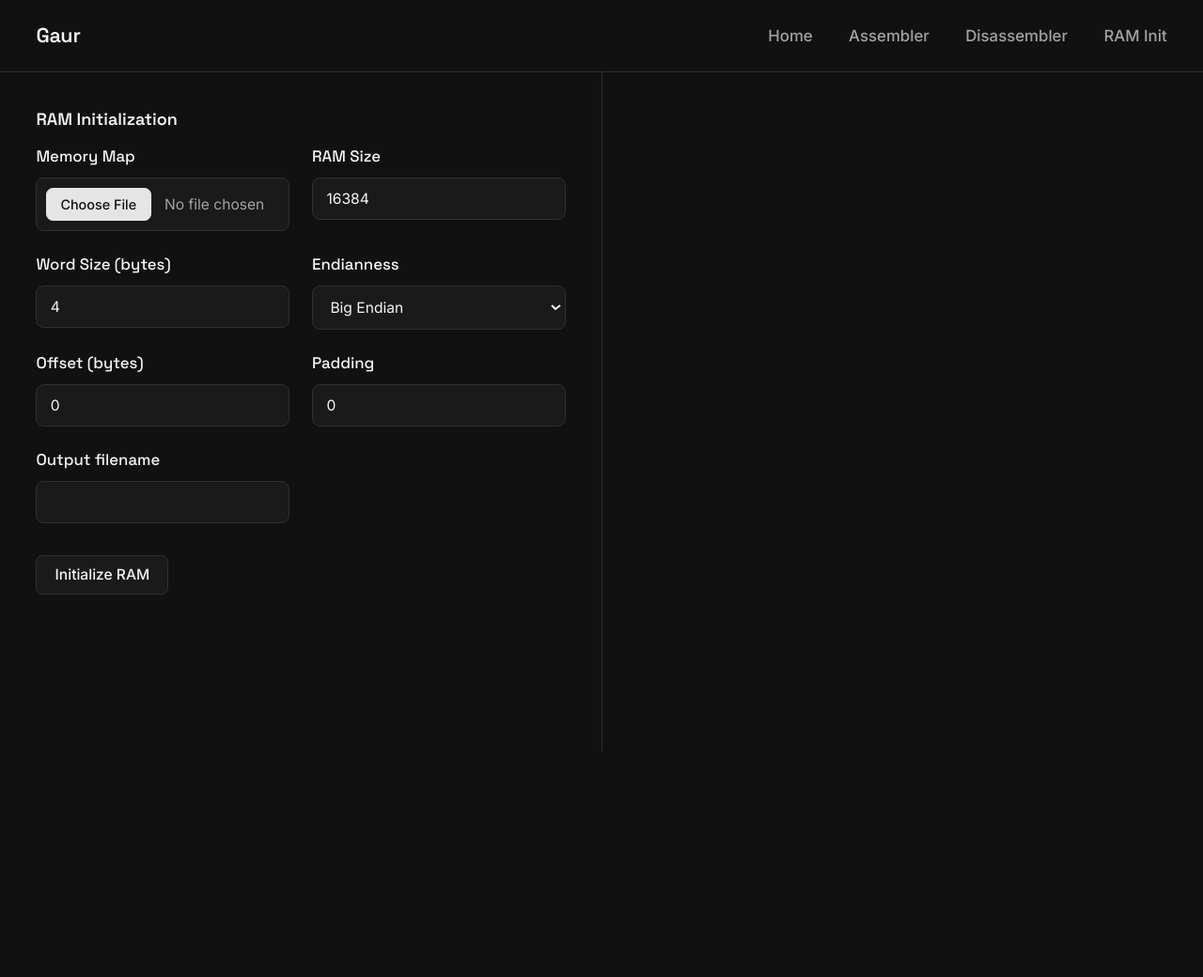
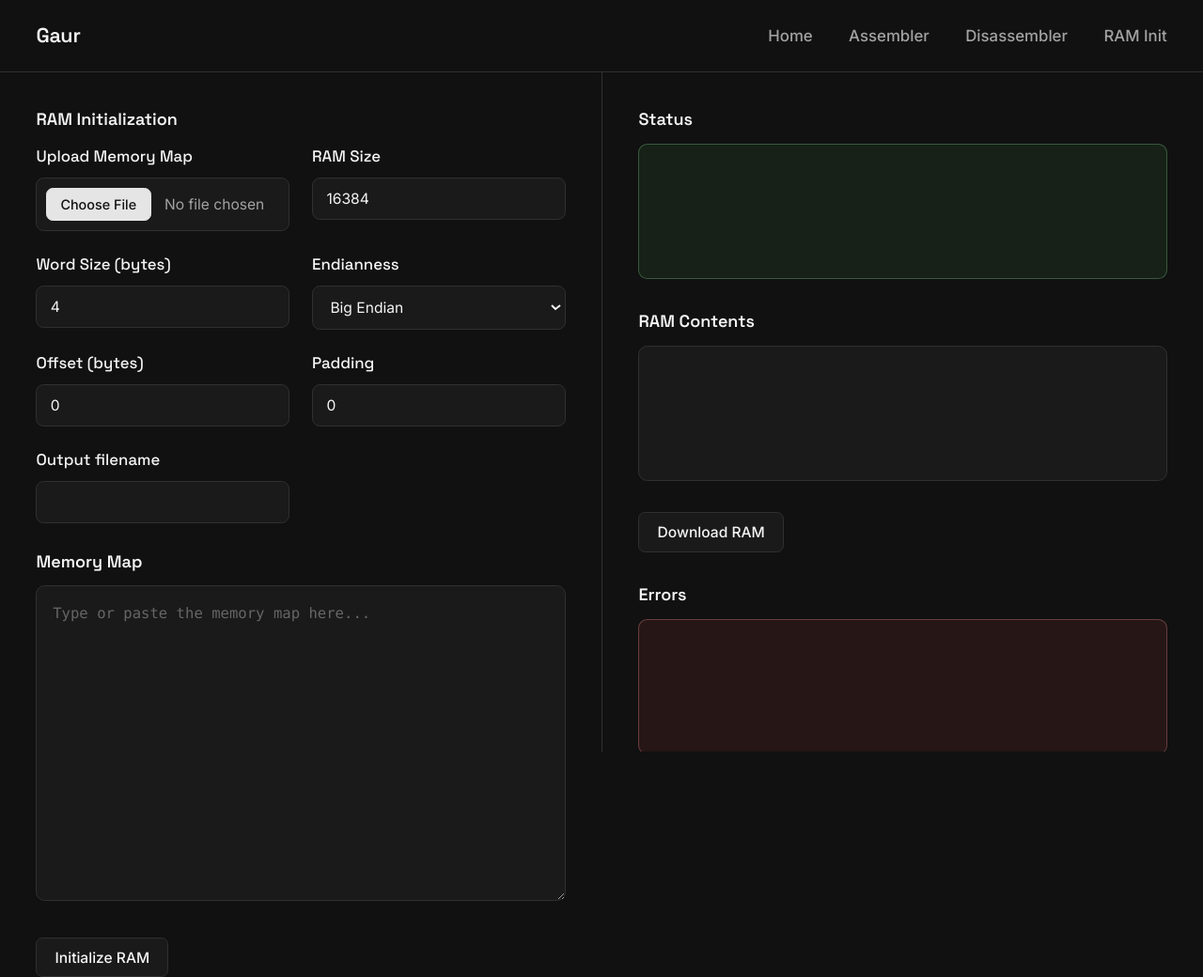
Before and after one commit to rajdeep-314/gaur-mirror, a plain HTML site: page web/pages/ram-init.html in a window 1280 px wide. Shown: the whole page at 94% size. Before the commit the page ends 800 px from the top, so only its background shows below. Drawn offline with Linux system fonts and the light colour scheme; a script that the page names is missing.

Commit message:
Ram-init Web : implemented the textarea and download working.

```diff
--- a/web/pages/ram-init.html
+++ b/web/pages/ram-init.html
@@ -38,23 +38,23 @@
 
                 <!-- Row 1 -->
                 <div class="input-group">
-                    <label for="ram-map-file"> Memory Map </label>
+                    <label for="ram-map-file">Upload Memory Map</label>
                     <input type="file" id="ram-map-file">
                 </div>
 
                 <div class="input-group">
-                    <label for="ram-size"> RAM Size </label>
+                    <label for="ram-size">RAM Size</label>
                     <input type="number" id="ram-size" value="16384">
                 </div>
 
                 <!-- Row 2 -->
                 <div class="input-group">
-                    <label for="word-size"> Word Size (bytes) </label>
+                    <label for="word-size">Word Size (bytes)</label>
                     <input type="number" id="word-size" value="4">
                 </div>
 
                 <div class="input-group">
-                    <label for="endianness"> Endianness </label>
+                    <label for="endianness">Endianness</label>
                     <select id="endianness">
                         <option value="big">Big Endian</option>
                         <option value="little">Little Endian</option>
@@ -63,21 +63,31 @@
 
                 <!-- Row 3 -->
                 <div class="input-group">
-                    <label for="offset"> Offset (bytes) </label>
+                    <label for="offset">Offset (bytes)</label>
                     <input type="number" id="offset" value="0">
                 </div>
 
                 <div class="input-group">
-                    <label for="padding"> Padding </label>
+                    <label for="padding">Padding</label>
                     <input type="text" id="padding" value="0">
                 </div>
 
                 <!-- Row 4 -->
                 <div class="input-group">
-                    <label for="output-file"> Output filename </label>
+                    <label for="output-file">Output filename</label>
                     <input type="text" id="output-file" value="">
                 </div>
 
+            </div>
+
+            <div id="map-editor">
+                <h2>Memory Map</h2>
+
+                <textarea
+                    id="ram-map-input"
+                    placeholder="Type or paste the memory map here..."
+                    spellcheck="false"
+                    wrap="off"></textarea>
             </div>
 
             <button id="ram-init-button">
@@ -108,6 +118,10 @@
                 </div>
             </div>
 
+            <div id="download-section">
+                <button id="download-output">Download RAM</button>
+            </div>
+
             <div id="error-section">
                 <h2>Errors</h2>
 
--- a/web/pages/style/ram_init_style.css
+++ b/web/pages/style/ram_init_style.css
@@ -352,17 +352,6 @@ body {
 }
 
 
-/* Hide section when its content is empty */
-
-#status-section:has(#ram-status:empty) {
-    display: none;
-}
-
-
-#error-section:has(#ram-errors:empty) {
-    display: none;
-}
-
 
 /* ================================
    Status
@@ -427,6 +416,7 @@ body {
 /* ================================
    Scrollbars
    ================================ */
+
 #ram-hex::-webkit-scrollbar,
 #ram-status::-webkit-scrollbar,
 #ram-errors::-webkit-scrollbar,
@@ -435,23 +425,22 @@ body {
     height: 8px;
 }
 
-#ram-hex::-webkit-scrollbar,
+#ram-hex::-webkit-scrollbar-track,
 #ram-status::-webkit-scrollbar-track,
 #ram-errors::-webkit-scrollbar-track,
 #output-panel::-webkit-scrollbar-track {
     background: transparent;
 }
 
-#ram-hex::-webkit-scrollbar,
+#ram-hex::-webkit-scrollbar-thumb,
 #ram-status::-webkit-scrollbar-thumb,
 #ram-errors::-webkit-scrollbar-thumb,
 #output-panel::-webkit-scrollbar-thumb {
     background: #3A3A3A;
-
     border-radius: 4px;
 }
 
-#ram-hex::-webkit-scrollbar,
+#ram-hex::-webkit-scrollbar-thumb:hover,
 #ram-status::-webkit-scrollbar-thumb:hover,
 #ram-errors::-webkit-scrollbar-thumb:hover,
 #output-panel::-webkit-scrollbar-thumb:hover {
@@ -532,10 +521,6 @@ body {
     margin-bottom: 28px;
 }
 
-#hex-section:has(#ram-hex:empty) {
-    display: none;
-}
-
 #hex-section h2 {
     font-family: var(--font-heading);
 
@@ -570,6 +555,118 @@ body {
 
     border: 1px solid var(--border);
     border-radius: 8px;
+}
+
+/* ================================
+   Memory Map Editor
+   ================================ */
+
+#map-editor {
+    margin-top: 24px;
+}
+
+#map-editor h2 {
+    font-family: var(--font-heading);
+
+    margin: 0 0 12px;
+
+    font-size: 15px;
+    font-weight: 600;
+
+    color: var(--text-primary);
+}
+
+#ram-map-input {
+    width: 100%;
+
+    height: 280px;
+
+    padding: 14px;
+
+    resize: vertical;
+
+    border: 1px solid var(--border);
+    border-radius: 8px;
+
+    background-color: var(--surface);
+
+    color: var(--text-primary);
+
+    outline: none;
+
+    font-family: var(--font-code);
+    font-size: 13px;
+    line-height: 1.6;
+
+    white-space: pre;
+
+    tab-size: 4;
+
+    transition: border-color 0.15s ease;
+}
+
+#ram-map-input:focus {
+    border-color: #555555;
+}
+
+#ram-map-input::placeholder {
+    color: #666666;
+}
+
+#ram-map-input::-webkit-scrollbar {
+    width: 8px;
+    height: 8px;
+}
+
+#ram-map-input::-webkit-scrollbar-track {
+    background: transparent;
+}
+
+#ram-map-input::-webkit-scrollbar-thumb {
+    background: #3A3A3A;
+    border-radius: 4px;
+}
+
+#ram-map-input::-webkit-scrollbar-thumb:hover {
+    background: #505050;
+}
+
+/* ================================
+   Download
+   ================================ */
+
+#download-section {
+    margin-bottom: 28px;
+}
+
+#download-output {
+    padding: 9px 16px;
+
+    border: 1px solid var(--border);
+    border-radius: 6px;
+
+    background-color: var(--surface);
+
+    color: var(--text-primary);
+
+    font-family: var(--font-body);
+    font-size: 13px;
+    font-weight: 500;
+
+    cursor: pointer;
+
+    transition:
+        background-color 0.15s ease,
+        border-color 0.15s ease;
+}
+
+#download-output:hover {
+    background-color: var(--surface-hover);
+    border-color: #555555;
+}
+
+#download-output:active {
+    background-color: #2A2A2A;
 }
 
 /* ================================
```
Also changed, not shown: 2 other files.
